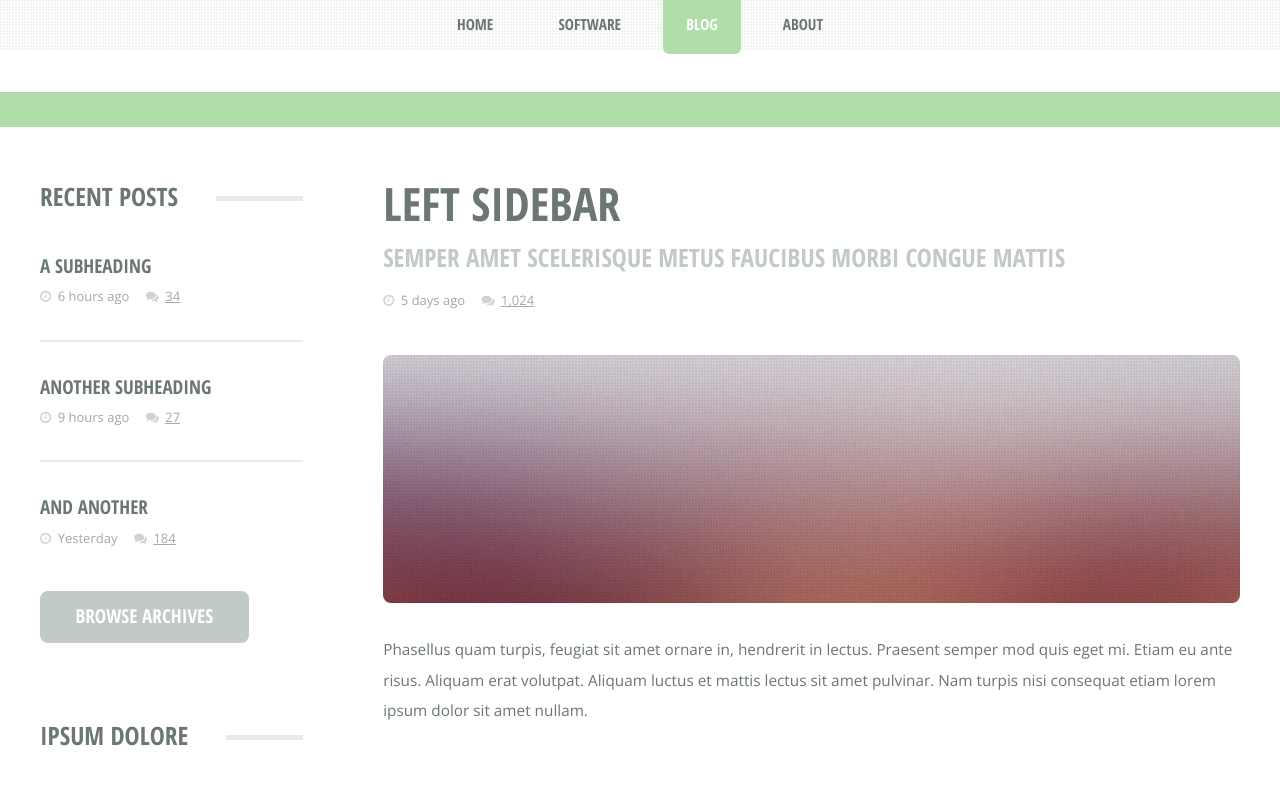
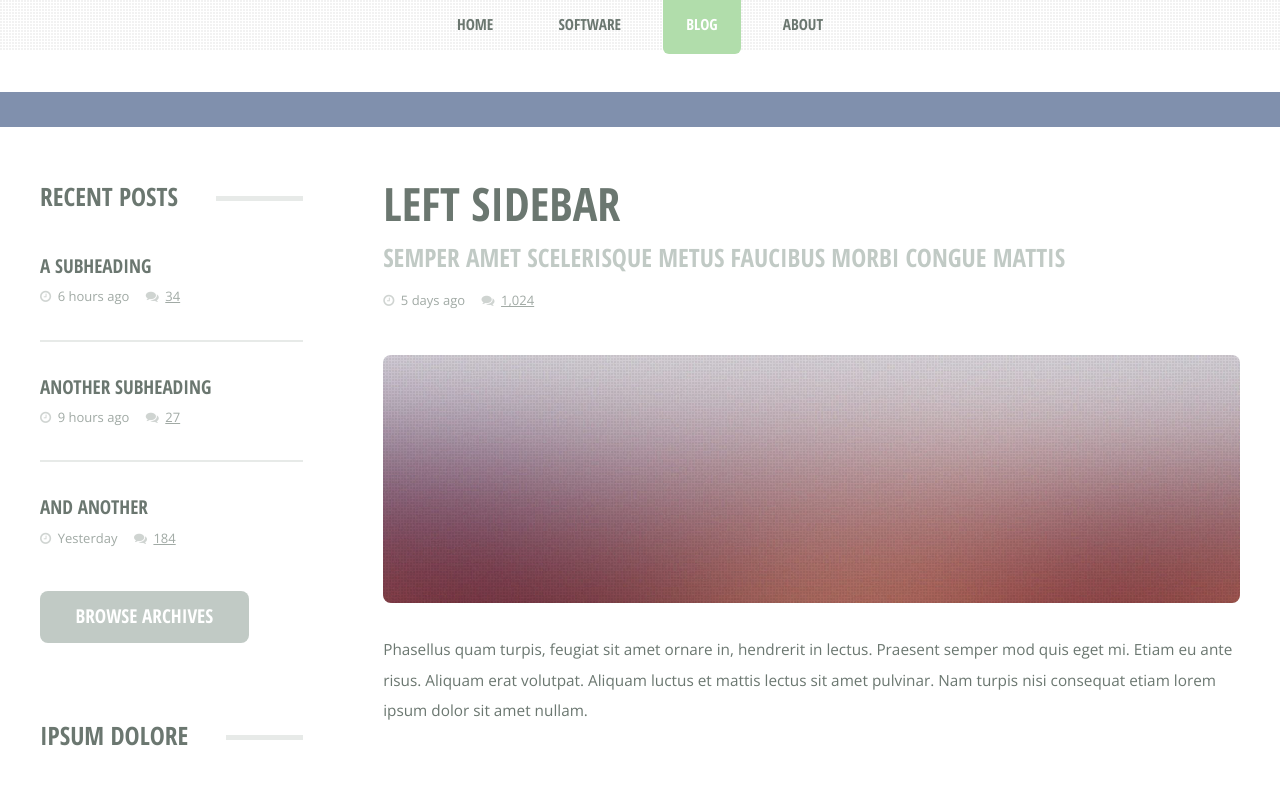
Before and after one commit to nuttapp/nuttapp-web, a plain HTML site: page blog.html in a window 1280 px wide. Shown: the top 793 px of the page. Drawn offline with nearby package versions, Linux system fonts and the light colour scheme.

Commit message:
Change horizontal header bar to darker shade of blue

```diff
--- a/css/style.css
+++ b/css/style.css
@@ -729,7 +729,7 @@
 	#main-wrapper
 	{
 		background: #fff;
-		border-top: solid 5px #b1ddab;
+		border-top: solid 5px #8090AD;
 		border-bottom: solid 5px #c1cac5;
 	}
 
```
